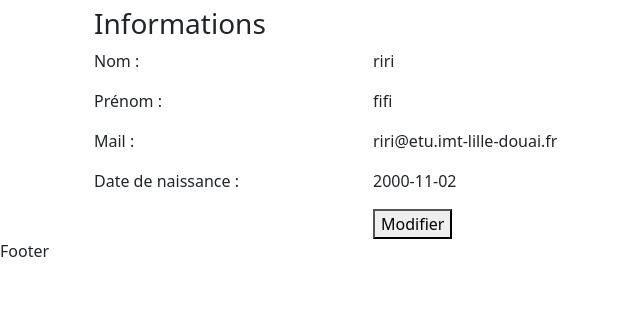
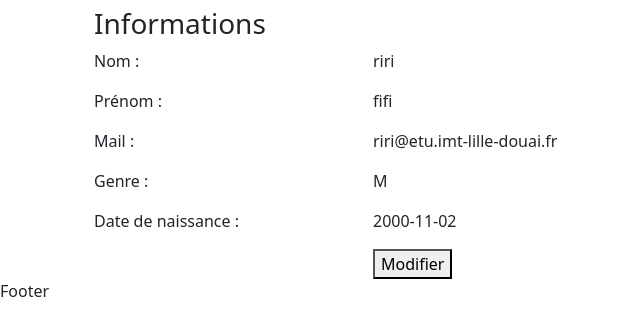
Before and after one commit to Alin236/iMangerMieux, a PHP site: page /index.php?page=profil in a window 1280 px wide. Shown: the part 159-495 px from the top of the page, without its empty margins (0-640 px from the left). Run offline with PHP 8.4, Linux system fonts and the light colour scheme; some libraries are stand-ins or nearby versions.

Commit message:
Ajout du genre et d'un bouton annuler

```diff
--- a/frontend/profil.php
+++ b/frontend/profil.php
@@ -26,6 +26,14 @@
 </div>
 <div class="row">
     <div class="col-3">
+        <label for="genre">Genre :</label>
+    </div>
+    <div class="col">
+        <p id="genre"><?php echo $_SESSION['genre'] ?></p>
+    </div>
+</div>
+<div class="row">
+    <div class="col-3">
         <label for="date_de_naissance">Date de naissance :</label>
     </div>
     <div class="col">
@@ -37,6 +45,7 @@
     </div>
     <div class="col">
         <button id="modifier">Modifier</button>
+        <button id="annuler" class="invisible">Annuler</button>
     </div>
 </div>
 
```
